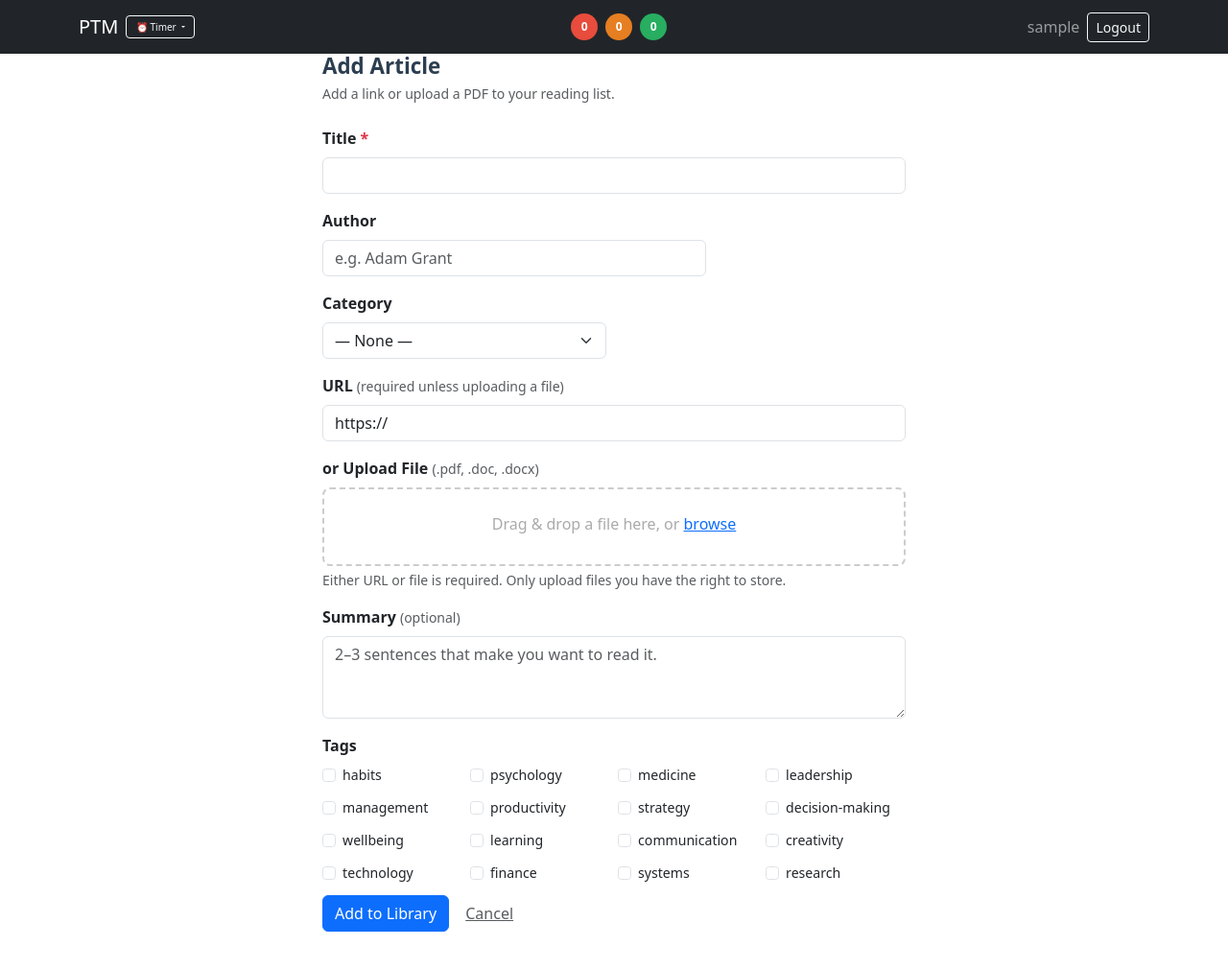
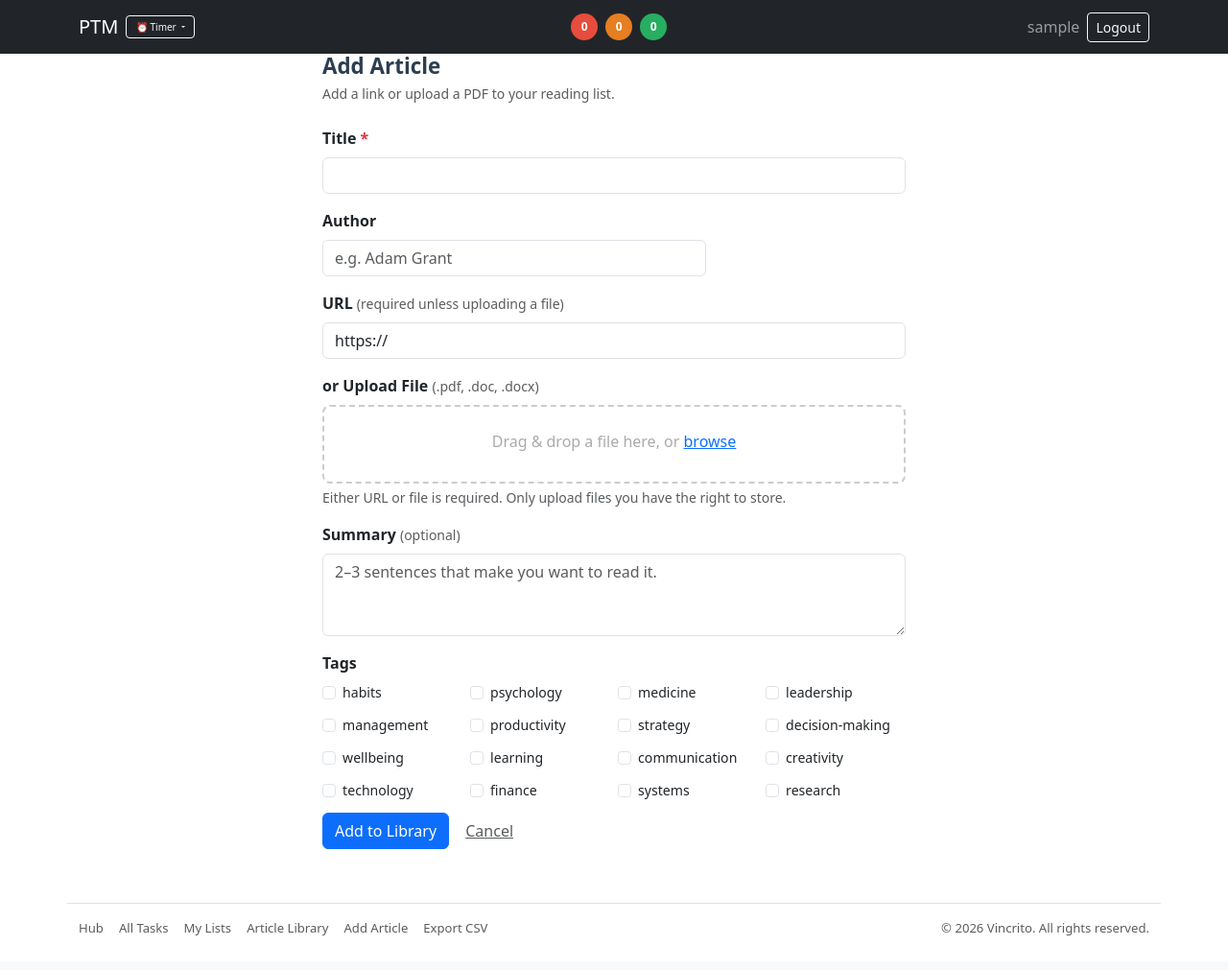
Before and after one commit to vincrito/clinical-task-manager, a Flask app: page /articles/add in a window 1280 px wide. Shown: the top 1011 px of the page at 96% size. After the commit the page ends 975 px from the top, so only its background shows below. Run offline with Flask 3, Linux system fonts and the light colour scheme; the visitor is signed in with stand-in values (Sample User, id 1); data that the repository does not hold is empty.

Commit message:
fix: remove category dropdown, group articles by first tag instead

```diff
--- a/routes/articles.py
+++ b/routes/articles.py
@@ -205,6 +205,7 @@ def browse_articles():
         query = query.filter(Article.category == cat)
     all_articles = query.order_by(Article.category.asc(), Article.title.asc()).all()
 
+    # Group by first tag (capitalised); fall back to existing category field for older articles
     from collections import defaultdict
     grouped = defaultdict(list)
     for a in all_articles:
@@ -213,7 +214,8 @@ def browse_articles():
         elif a.id in saved_ids:
             grouped["\u2713 Read"].append(a)
         else:
-            grouped[a.category or "Uncategorized"].append(a)
+            first_tag = a.tag_list()[0].capitalize() if a.tag_list() else (a.category or "Uncategorized")
+            grouped[first_tag].append(a)
     # Notes first, then alphabetical categories, then Read at end
     special = ["\U0001f4dd Notes", "\u2713 Read"]
     sorted_cats = (["\U0001f4dd Notes"] if "\U0001f4dd Notes" in grouped else []) + \
@@ -276,7 +278,8 @@ def create_article():
     author  = request.form.get("author", "").strip()
     tags_list = request.form.getlist("tags")
     tags    = ", ".join(t.strip() for t in tags_list if t.strip())
-    category = request.form.get("category", "").strip()
+    # derive category from first tag so grouping matches what user expects
+    category = tags_list[0].strip().capitalize() if tags_list else "Uncategorized"
 
     pdf_file = request.files.get("pdf")
     pdf_path = None
--- a/templates/articles_add.html
+++ b/templates/articles_add.html
@@ -16,16 +16,6 @@
     <div class="col-md-8">
       <label class="form-label fw-semibold">Author</label>
       <input name="author" class="form-control" placeholder="e.g. Adam Grant" autocomplete="off">
-    </div>
-
-    <div class="col-md-6">
-      <label class="form-label fw-semibold">Category</label>
-      <select name="category" class="form-select">
-        <option value="">— None —</option>
-        {% for cat in categories %}
-          <option value="{{ cat }}">{{ cat }}</option>
-        {% endfor %}
-      </select>
     </div>
 
     <div class="col-12">
```
